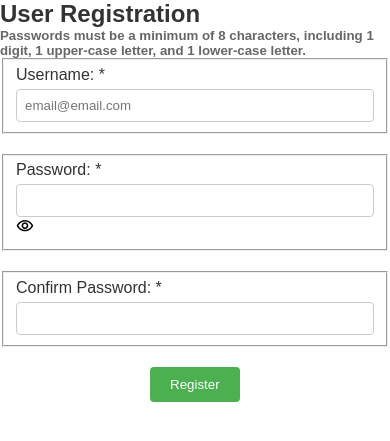
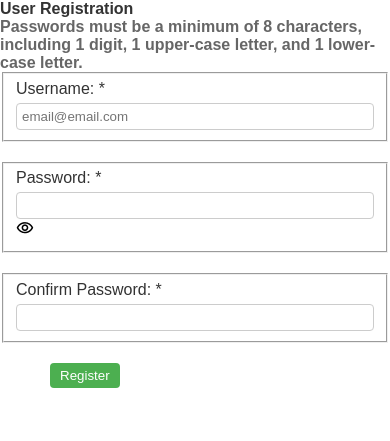
Before and after one commit to AdarshStaluGC/CSS_Project1, a PHP site: the page made by register.php in a window 390 px wide. Shown: the part 182-623 px from the top of the page. Run offline with PHP 8.4, Linux system fonts and the light colour scheme.

Commit message:
Adding mobile layout on my register page

```diff
--- a/css/register.css
+++ b/css/register.css
@@ -58,3 +58,51 @@ button:hover {
 #showHide {
   cursor: pointer; /* Make showHide element clickable */
 }
+
+/* Styles for large screens (desktops, laptops) */
+@media screen and (min-width: 768px) {
+  /* Increase font size for headers */
+  h2, h5 {
+    font-size: 20px;
+  }
+
+  /* Increase padding for form inputs */
+  input[type="email"],
+  input[type="password"] {
+    padding: 10px;
+  }
+
+  /* Increase padding for buttons */
+  button {
+    padding: 15px 30px;
+  }
+
+  /* Adjust offset for specific buttons */
+  .offset-button {
+    margin-left: 200px;
+  }
+}
+
+/* Styles for small screens (smartphones) */
+@media screen and (max-width: 767px) {
+  /* Decrease font size for headers */
+  h2, h5 {
+    font-size: 16px;
+  }
+
+  /* Decrease padding for form inputs */
+  input[type="email"],
+  input[type="password"] {
+    padding: 5px;
+  }
+
+  /* Decrease padding for buttons */
+  button {
+    padding: 5px 10px;
+  }
+
+  /* Adjust offset for specific buttons */
+  .offset-button {
+    margin-left: 50px;
+  }
+}
```
